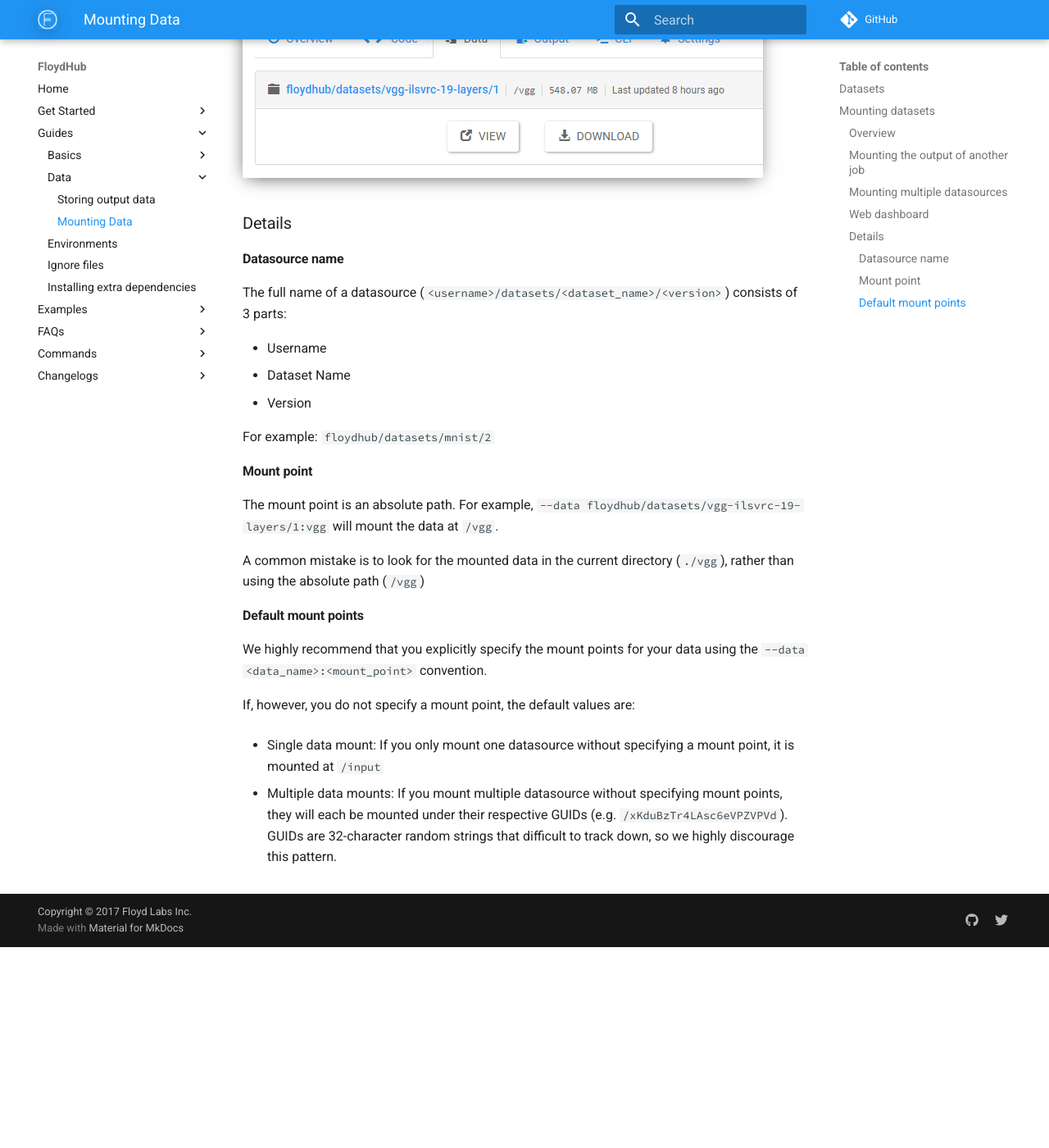
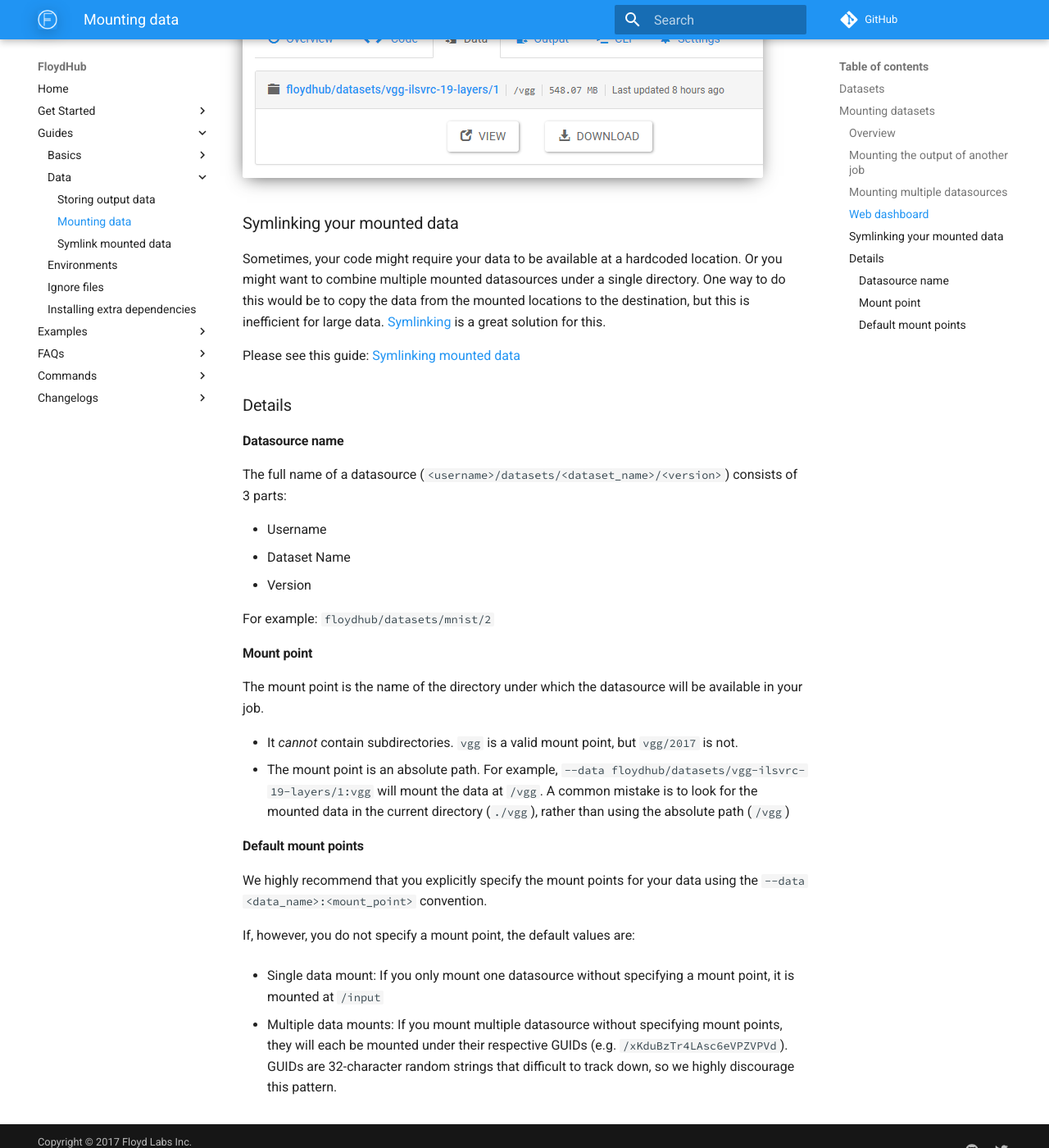
Before and after one commit to floydhub/floyd-docs, an MkDocs documentation site: the page built from docs/guides/data/mounting_data.md, in a window 1280 px wide and 1400 px high, scrolled down 2120 px. Shown: the whole window at 82% size. Built offline with MkDocs 1.6.1 and Material for MkDocs 9.7.7, drawn with Linux system fonts in a browser that asks for light colours; comment, search, counter and statistics services are not loaded; old or Windows-style settings are respelled for this version of MkDocs; before the commit the page ends 3275 px from its top, so only the background shows below that; some of the changed text lies outside the part shown.

Commit message:
Symlink mounted data guide

```diff
--- a/docs/guides/data/mounting_data.md
+++ b/docs/guides/data/mounting_data.md
@@ -11,10 +11,10 @@
 
 ### Overview
 
-You can mount one or more datasets when you run a job using the [floyd run](../../commands/run) command. This automatically makes
-the mounted datasets available for you to use in your job, without having to download them each time.
+You can mount one or more datasets when you run a job using the [floyd run](../../commands/run) command.
+This automatically makes the mounted datasets available for you to use in your job, without having to download them each time.
 
-To mount a specific version of a dataset, you need to specify its full name and the mount point.
+To mount a specific version of a dataset, you need to specify its [full name](#datasource-name) and the [mount point](#mount-point).
 The syntax is `--data <data_name>:<mount_point>`
 
 For example, to mount the [VGG 19-layers](https://www.floydhub.com/floydhub/datasets/vgg-ilsvrc-19-layers/1) dataset under `/vgg`:
@@ -69,6 +69,11 @@
 ![Data Mounts](../../img/job_data_view.jpg)
 
 
+### Symlinking your mounted data
+
+Sometimes, your code might require your data to be available at a hardcoded location. Or you might want to combine multiple mounted datasources under a single directory. One way to do this would be to copy the data from the mounted locations to the destination, but this is inefficient for large data. [Symlinking](https://en.wikipedia.org/wiki/Symbolic_link) is a great solution for this.
+
+Please see this guide: [Symlinking mounted data](./symlink_mounted_data)
 ### Details
 
 #### Datasource name
@@ -83,9 +88,10 @@
 
 #### Mount point
 
-The mount point is an absolute path. For example, `--data floydhub/datasets/vgg-ilsvrc-19-layers/1:vgg` will mount the data at `/vgg`.
+The mount point is the name of the directory under which the datasource will be available in your job.
 
-A common mistake is to look for the mounted data in the current directory (`./vgg`), rather than using the absolute path (`/vgg`)
+- It *cannot* contain subdirectories. `vgg` is a valid mount point, but `vgg/2017` is not.
+- The mount point is an absolute path. For example, `--data floydhub/datasets/vgg-ilsvrc-19-layers/1:vgg` will mount the data at `/vgg`. A common mistake is to look for the mounted data in the current directory (`./vgg`), rather than using the absolute path (`/vgg`)
 
 #### Default mount points
 
--- a/mkdocs.yml
+++ b/mkdocs.yml
@@ -16,7 +16,8 @@
             - 'Using CPU vs GPU': guides/basics/using_gpu.md
         - Data:
             - 'Storing output data': guides/data/storing_output.md
-            - 'Mounting Data': guides/data/mounting_data.md
+            - 'Mounting data': guides/data/mounting_data.md
+            - 'Symlink mounted data': guides/data/symlink_mounted_data.md
         - 'Environments': guides/environments.md
         - 'Ignore files': guides/floyd_ignore.md
         - 'Installing extra dependencies': guides/installing_dependencies.md
```
Also changed, not shown: docs/guides/data/storing_output.md (+0 -2 lines), docs/guides/data/symlink_mounted_data.md (added, +49 -0 lines), docs/img/symlink_jupyter.jpg (added).
